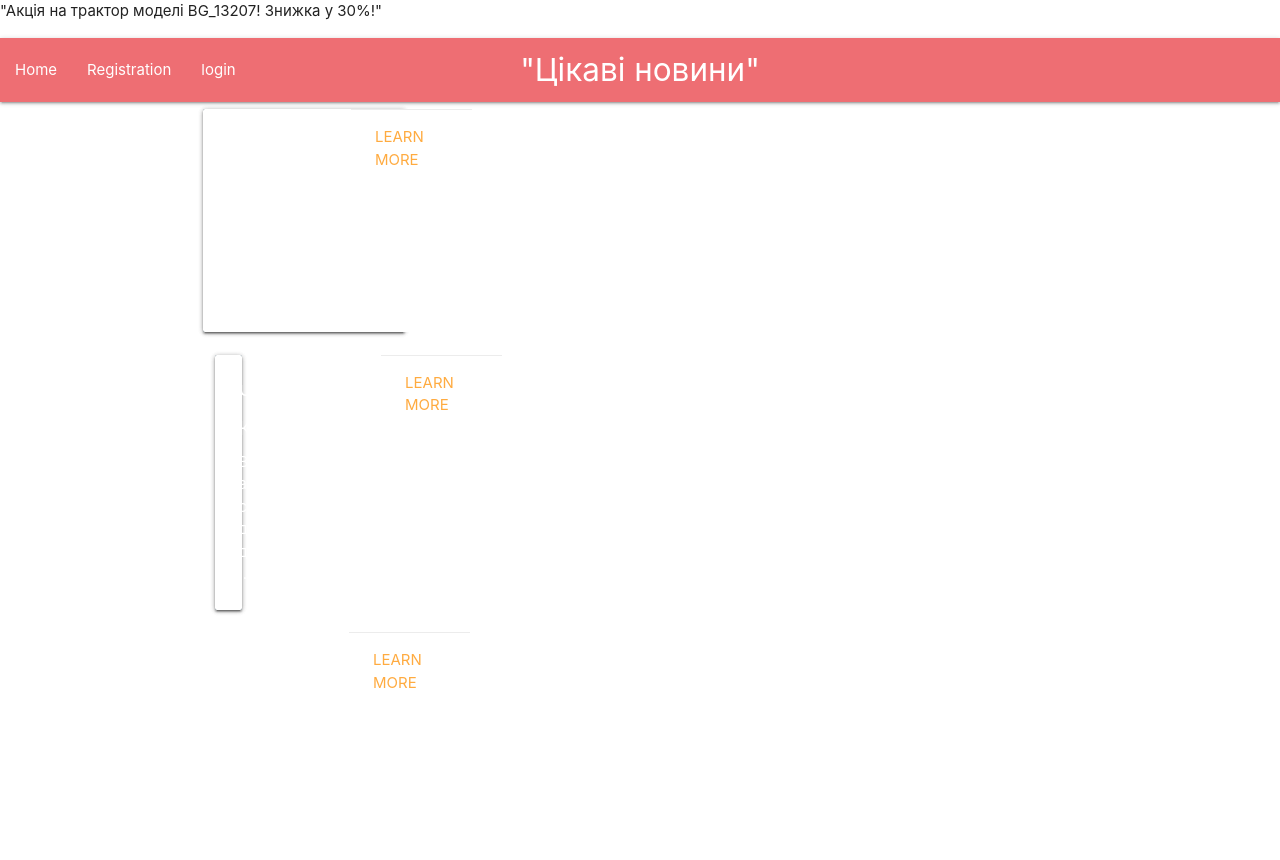
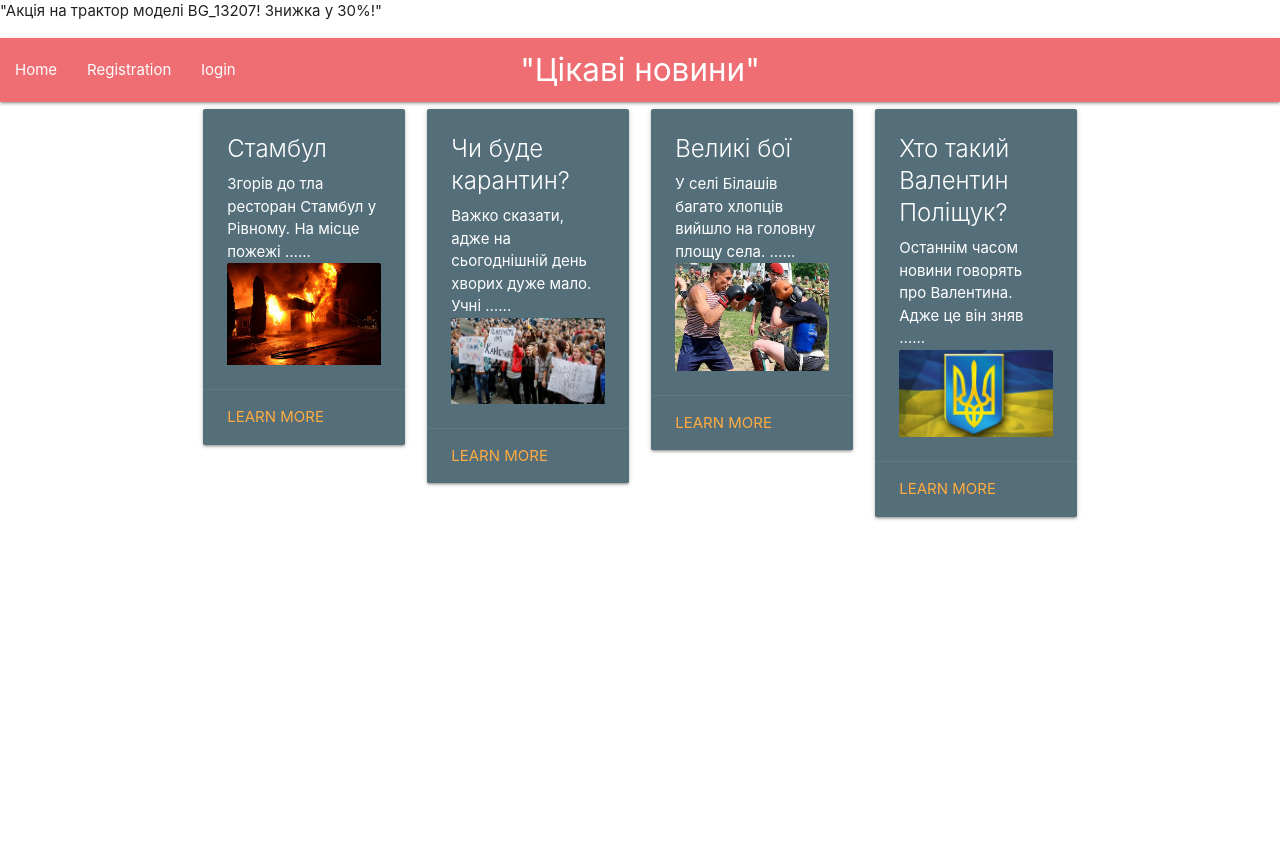
Before and after one commit to valik1302/project, a Django app: a page that uses main/templates/main/home.html in a window 1280 px wide. Shown: the top 860 px of the page. After the commit the page ends 520 px from the top, so only its background shows below. Run offline with Django 3.2, Linux system fonts and the light colour scheme; data comes from the database, SQL or seed files in the repository.

Commit message:
Vipravyv images
Images showed on home html again

```diff
--- a/main/templates/main/home.html
+++ b/main/templates/main/home.html
@@ -6,17 +6,16 @@
 {%for n in News%}
 <div class="col s12 m6 l3">
 <div class="card blue-grey darken-1">
-  <div class="card horizontal">
-    <div class="card-image">
-      {% if n.imagine%}
-      <img src="{{n.image.url}}" height = 250, width = 200>
-      {%endif%}
-    </div>
+
 
         <div class="card-content white-text">
         <span class="card-title">{{n.tittle}}</span>
         <p>{{ n.text|safe|truncatewords:10}}...</p>
-
+        <div class="card-image">
+          {% if n.image%}
+          <img src="{{n.image.url}}">
+          {%endif%}
+        </div>
         </div>
         <div class="card-action">
          <a href="/shop">Learn more</a>
```
